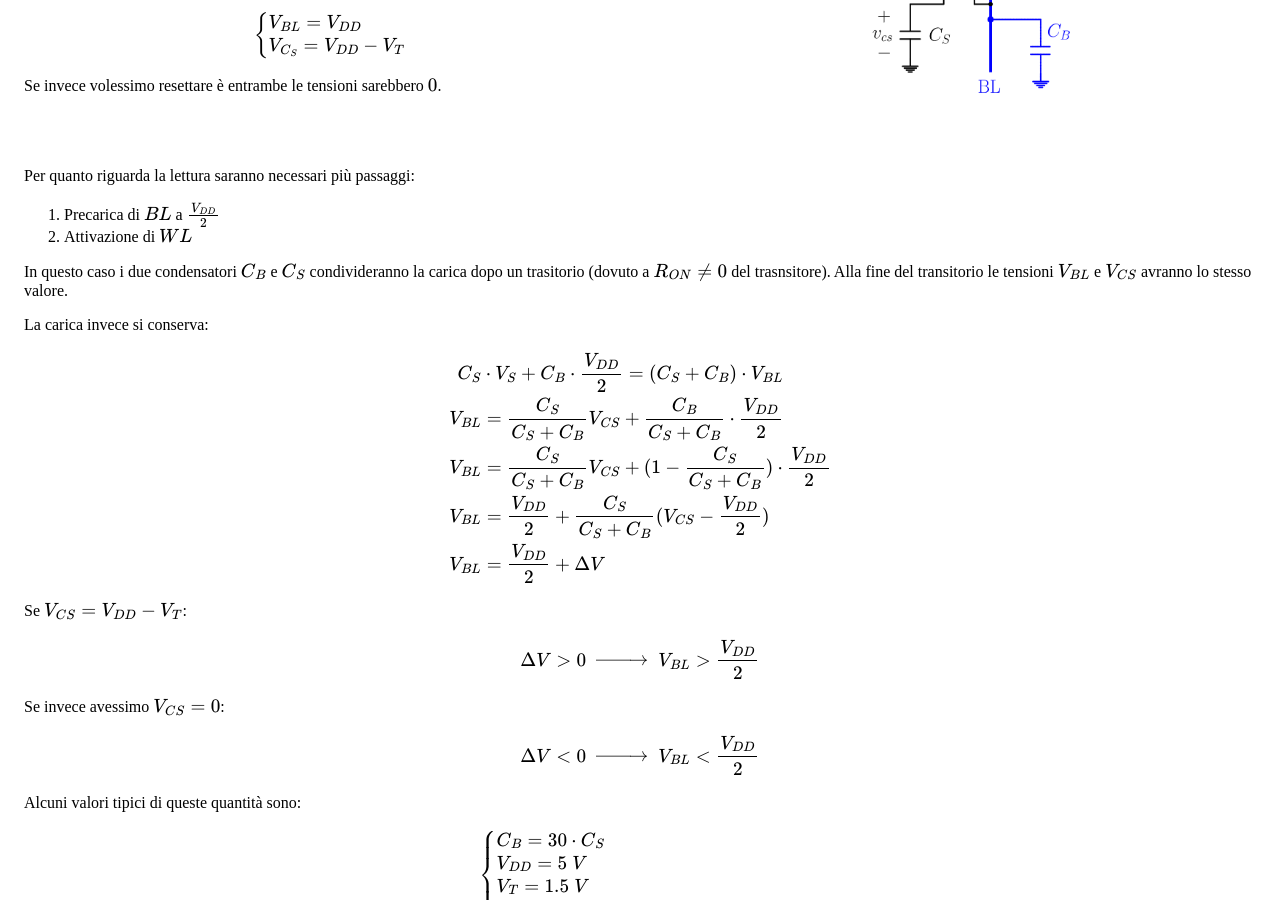
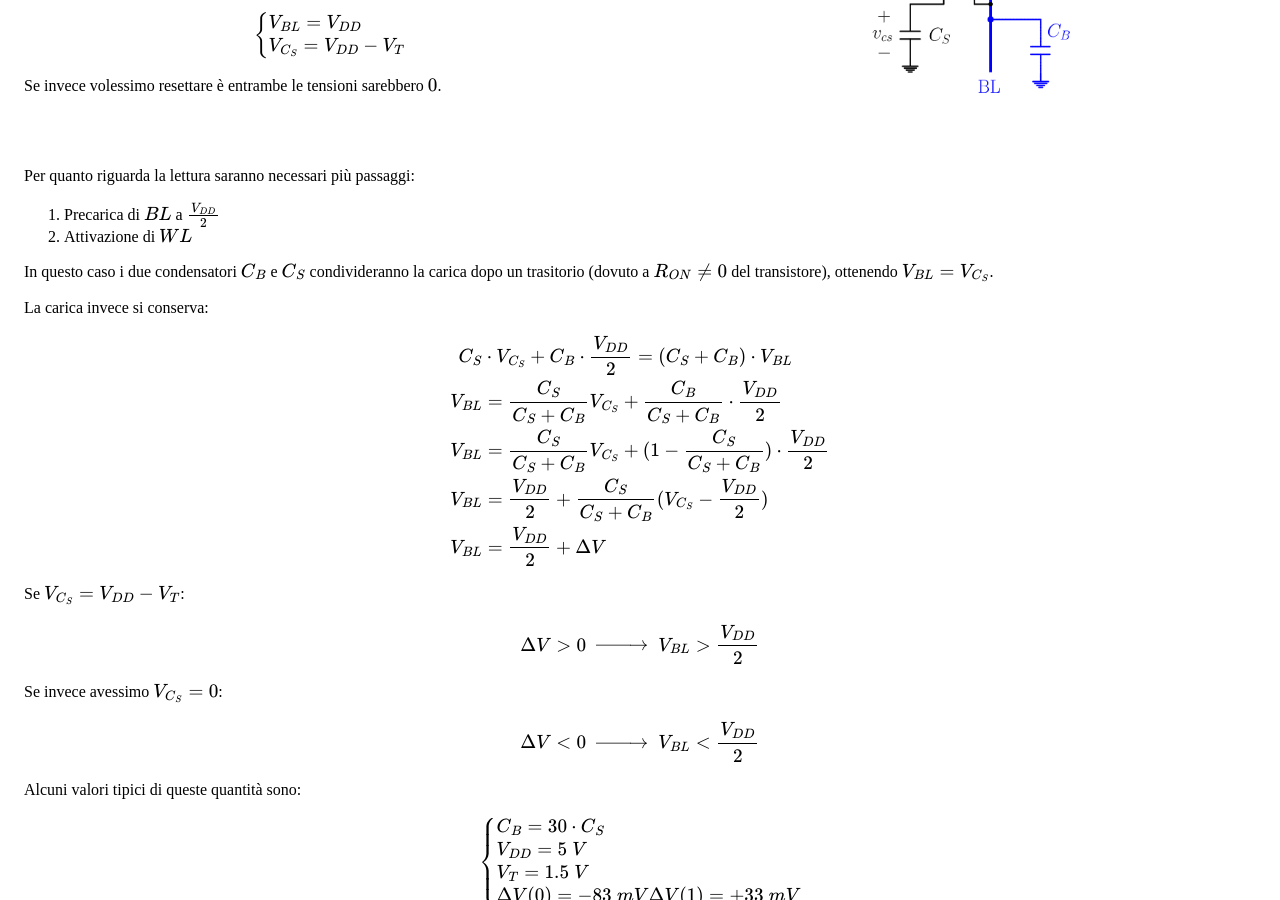
Before and after one commit to Gabriele-D-Cambria/Appunti-Elettronica-Digitale-2025-2026, a Jekyll site: the page built from Logica Sequenziale.md, in a window 1280 px wide and 900 px high, scrolled down 9970 px. Built offline with Jekyll 4.4.1, drawn with Linux system fonts in a browser that asks for light colours; nearby versions of some CDN libraries; our own code applies the rules of GitHub Pages for plain Markdown files; some of the changed text lies outside the part shown.

Commit message:
Corretti ulteriori typo e due immagini

```diff
--- a/Logica Sequenziale.md
+++ b/Logica Sequenziale.md
@@ -477,27 +477,27 @@
 1. Precarica di $BL$ a $\frac{V_{DD}}{2}$
 2. Attivazione di $WL$
 
-In questo caso i due condensatori $C_B$ e $C_S$ condivideranno la carica dopo un trasitorio (dovuto a $R_{ON} \ne 0$ del trasnsitore). Alla fine del transitorio le tensioni $V_{BL}$ e $V_{CS}$ avranno lo stesso valore.
+In questo caso i due condensatori $C_B$ e $C_S$ condivideranno la carica dopo un trasitorio (dovuto a $R_{ON} \ne 0$ del transistore), ottenendo $V_{BL} = V_{C_S}$.
 
 La carica invece si conserva:
 $$
 \begin{align*}
-	C_S &\cdot V_S + C_B \cdot \frac{V_{DD}}{2} = (C_S + C_B) \cdot V_{BL} \\
-	V_{BL} &= \frac{C_S}{C_S + C_B}V_{CS} + \frac{C_B}{C_S + C_B} \cdot \frac{V_{DD}}{2} \\
-	V_{BL} &= \frac{C_S}{C_S + C_B}V_{CS} + (1 - \frac{C_S}{C_S + C_B}) \cdot \frac{V_{DD}}{2} \\
-	V_{BL} &= \frac{V_{DD}}{2} + \frac{C_S}{C_S + C_B}(V_{CS} - \frac{V_{DD}}{2}) \\
+	C_S &\cdot V_{C_S} + C_B \cdot \frac{V_{DD}}{2} = (C_S + C_B) \cdot V_{BL} \\
+	V_{BL} &= \frac{C_S}{C_S + C_B}V_{C_S} + \frac{C_B}{C_S + C_B} \cdot \frac{V_{DD}}{2} \\
+	V_{BL} &= \frac{C_S}{C_S + C_B}V_{C_S} + (1 - \frac{C_S}{C_S + C_B}) \cdot \frac{V_{DD}}{2} \\
+	V_{BL} &= \frac{V_{DD}}{2} + \frac{C_S}{C_S + C_B}(V_{C_S} - \frac{V_{DD}}{2}) \\
 	V_{BL} &= \frac{V_{DD}}{2} + \Delta V
 \end{align*}
 $$
 
-Se $V_{CS} = V_{DD} - V_T$:
+Se $V_{C_S} = V_{DD} - V_T$:
 $$
 \begin{CD}
 	{\Delta V > 0} @>>> {V_{BL} > \frac{V_{DD}}{2}}
 \end{CD}
 $$
 
-Se invece avessimo $V_{CS} = 0$:
+Se invece avessimo $V_{C_S} = 0$:
 $$
 \begin{CD}
 	{\Delta V < 0} @>>> {V_{BL} < \frac{V_{DD}}{2}}
@@ -637,11 +637,11 @@
 
 Per rimuovere gli eletroni dal gate flottante viene somministrata **energia tramite radiazione UV**.
 
-I fotoni, che hanno energia $E = h\nu$, dove $h$ è la _Costante di Plank_, $\nu$ la frequenza dei fotoni (legata alla lunghezza d'onda nell'uguaglianza $c = \lambda \nu$), portano gli elettroni nella **banda di conduzione dell'ossido**, permettendo loro di _evadere dal gate_.
+I fotoni, che hanno energia $E = h\nu$, dove $h$ è la _Costante di Plank_ e $\nu$ è la frequenza dei fotoni (legata alla lunghezza d'onda nell'uguaglianza $c = \lambda \nu$), portano gli elettroni nella **banda di conduzione dell'ossido**, permettendo loro di _evadere dal gate_.
 
 Il chip è indatti protetto da una finestra in **quarzo trasparente** che, a differenza del vetro comune, permette il passaggio dei raggi UV.
 
-Per generare i raggi UV si utilizzano lampade a _vapori di mercurio_ che generano raggi a $\lambda \approx 254$ $nm$ e energia $E = hf \approx 4.9 eV$, sufficienti a superare la barriera energetica del $SiO_2$.
+Per generare i raggi UV si utilizzano lampade a _vapori di mercurio_ che generano raggi a $\lambda \approx 254$ $nm$ e energia $E = hf \approx 4.9\;eV$, sufficienti a superare la barriera energetica del $SiO_2$.
 
 La cancellazione è un **processo _lento_** e _**globale**_. Dopo circa 20-30 minuti di esposizione viene resettato l'intero chip.
 
```
Also changed, not shown: other parts of Logica Sequenziale.md (+5 -5 lines), Circuiti Amplificatori.md (+1 -1 lines), Circuiti Digitali.md (+4 -4 lines), Convertitori.md (+5 -5 lines), Regolatori di Tensione.md (+6 -9 lines), 2 other files.
